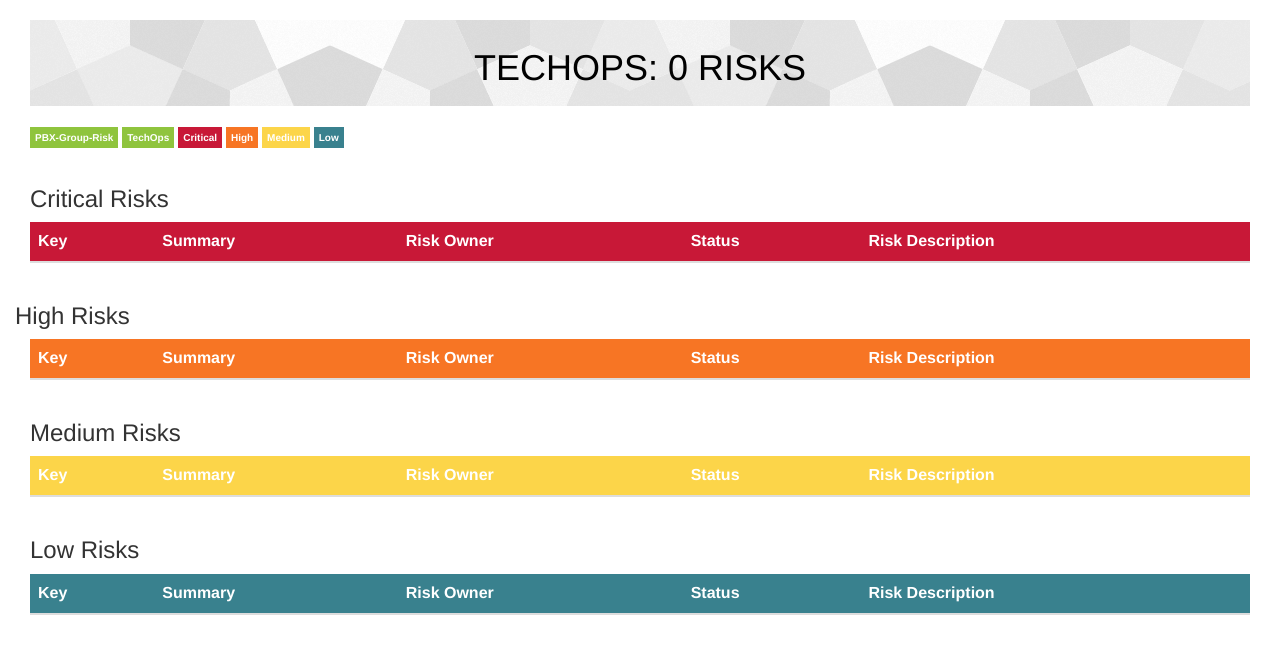
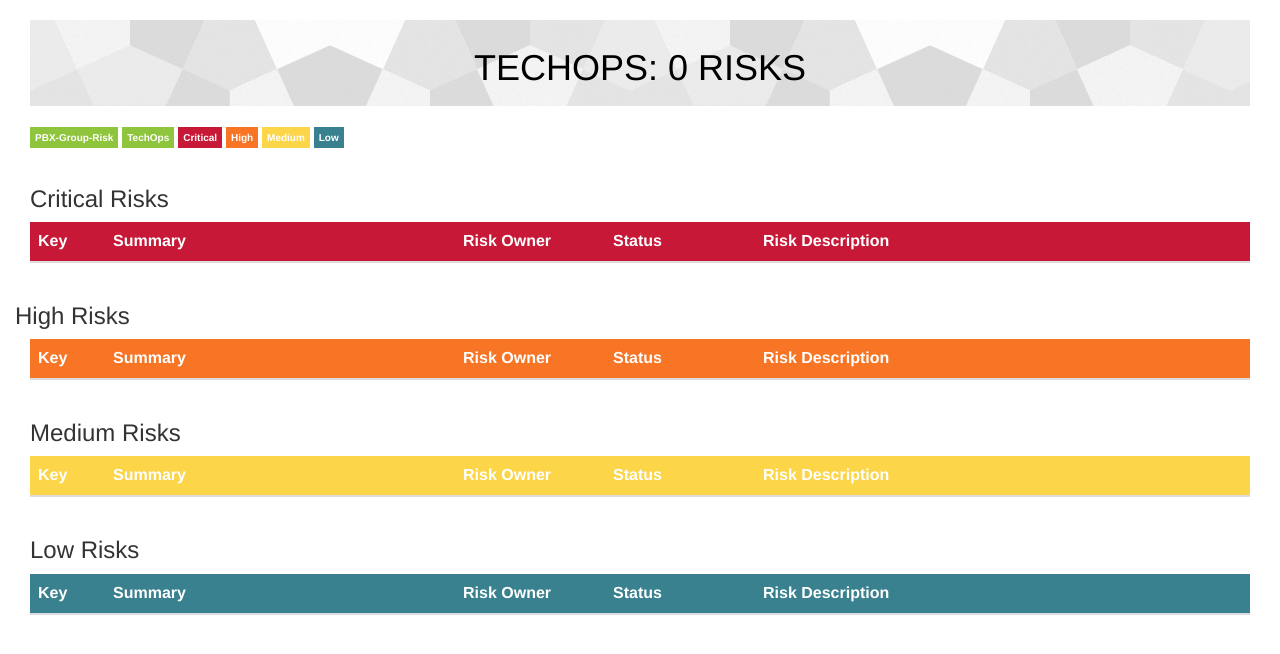
Before and after one commit to kerberosmansour/gs-risk-jira, a Flask app: page /techops in a window 1280 px wide. Shown: the part 82-736 px from the top of the page. Run offline with Flask 2, Linux system fonts and the light colour scheme; lists and menus that the app fills with data are empty; parts of the project's set-up code (start-up, migrations or seed data) failed here and were passed over; some libraries are stand-ins or nearby versions.

Commit message:
Adding 4 .col risks css changes to main style.css

```diff
--- a/static/css/style.css
+++ b/static/css/style.css
@@ -205,3 +205,8 @@ border-style: solid;
 border-color: #8fc43d;
 
 }
+
+.col-risk-key     { width     :  75px                         ; }
+.col-risk-summary { width     :  350px                        ; }
+.col-risk-owner   { width     :  150px                        ; }
+.col-risk-status  { width     :  150px                        ; }
```
